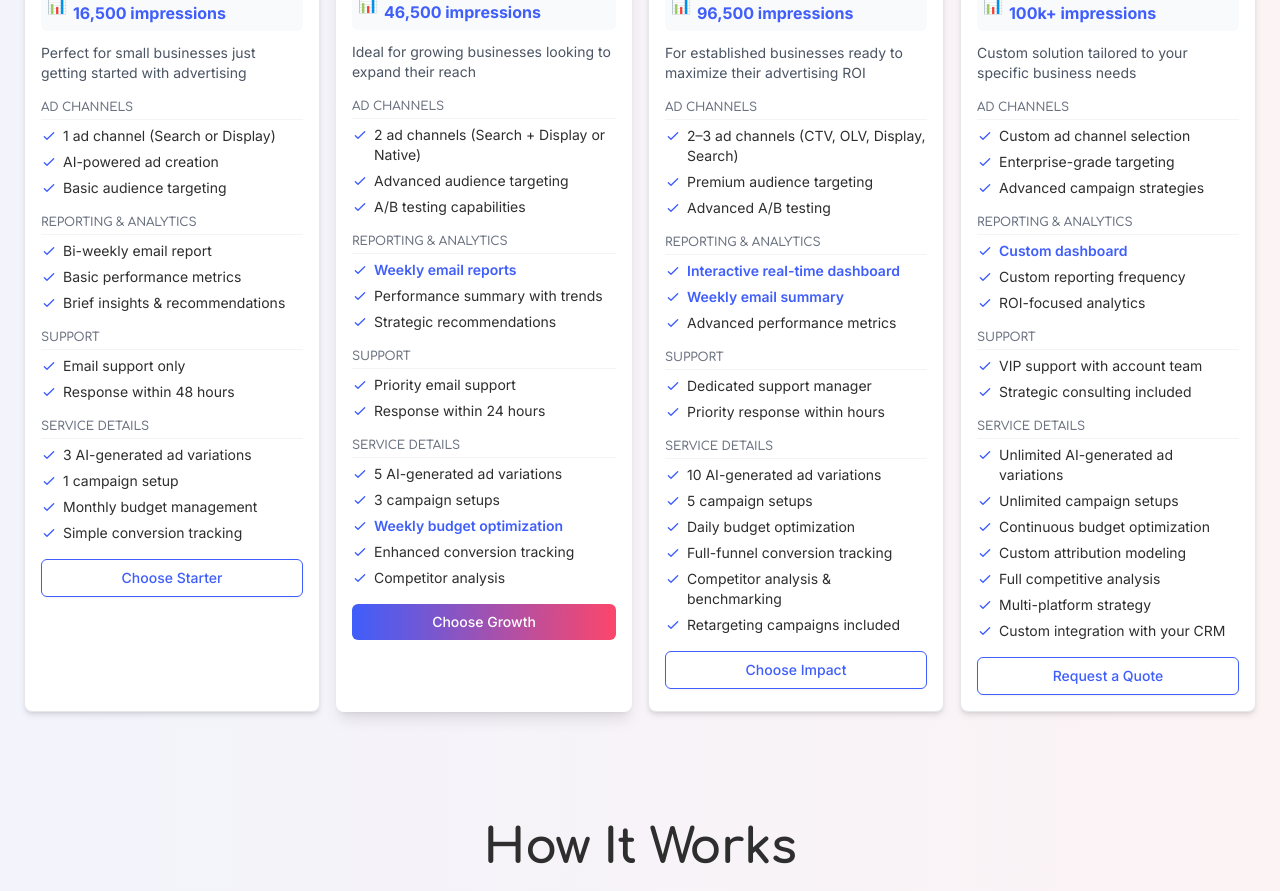
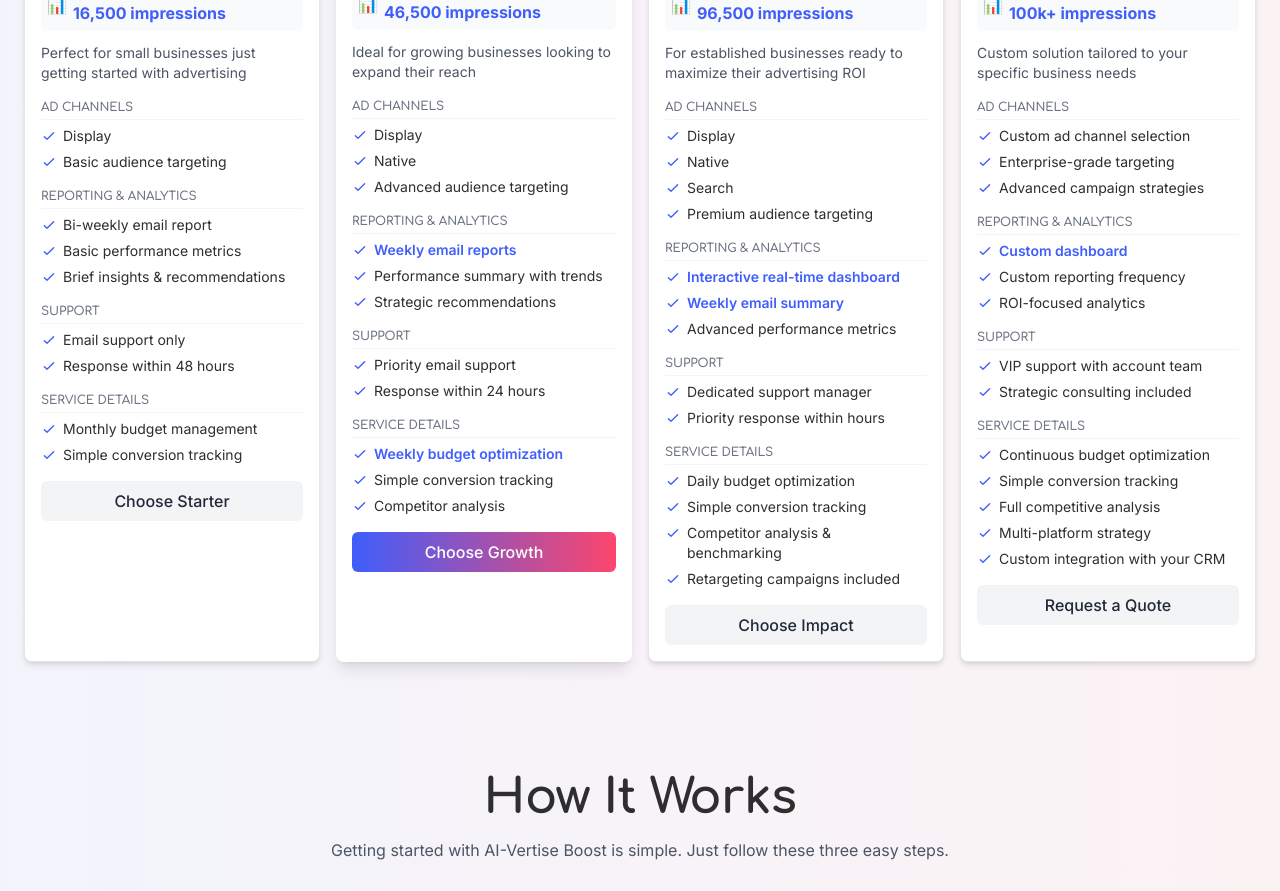
Before and after one commit to natalyineu/saas, a Next.js app in the folder ai/: page / in a window 1280 px wide. Shown: the part 2180-3071 px from the top of the page. Built offline with nearby package versions, Linux system fonts and the light colour scheme.

Commit message:
Update pricing plans: separate Display and Native ad channels, simplify features

```diff
--- a/ai/app/components/PricingSection.tsx
+++ b/ai/app/components/PricingSection.tsx
@@ -22,8 +22,7 @@ export default function PricingSection() {
         {
           title: "Ad Channels",
           features: [
-            "1 ad channel (Search or Display)",
-            "AI-powered ad creation",
+            "Display",
             "Basic audience targeting"
           ]
         },
@@ -45,8 +44,6 @@ export default function PricingSection() {
         {
           title: "Service Details",
           features: [
-            "3 AI-generated ad variations",
-            "1 campaign setup",
             "Monthly budget management",
             "Simple conversion tracking"
           ]
@@ -65,9 +62,9 @@ export default function PricingSection() {
         {
           title: "Ad Channels",
           features: [
-            "2 ad channels (Search + Display or Native)",
-            "Advanced audience targeting",
-            "A/B testing capabilities"
+            "Display",
+            "Native",
+            "Advanced audience targeting"
           ]
         },
         {
@@ -88,10 +85,8 @@ export default function PricingSection() {
         {
           title: "Service Details",
           features: [
-            "5 AI-generated ad variations",
-            "3 campaign setups",
             "Weekly budget optimization",
-            "Enhanced conversion tracking",
+            "Simple conversion tracking",
             "Competitor analysis"
           ]
         }
@@ -109,9 +104,10 @@ export default function PricingSection() {
         {
           title: "Ad Channels",
           features: [
-            "2–3 ad channels (CTV, OLV, Display, Search)",
-            "Premium audience targeting",
-            "Advanced A/B testing"
+            "Display",
+            "Native",
+            "Search",
+            "Premium audience targeting"
           ]
         },
         {
@@ -132,10 +128,8 @@ export default function PricingSection() {
         {
           title: "Service Details",
           features: [
-            "10 AI-generated ad variations",
-            "5 campaign setups",
             "Daily budget optimization",
-            "Full-funnel conversion tracking",
+            "Simple conversion tracking",
             "Competitor analysis & benchmarking",
             "Retargeting campaigns included"
           ]
@@ -177,10 +171,8 @@ export default function PricingSection() {
         {
           title: "Service Details",
           features: [
-            "Unlimited AI-generated ad variations",
-            "Unlimited campaign setups",
             "Continuous budget optimization",
-            "Custom attribution modeling",
+            "Simple conversion tracking",
             "Full competitive analysis",
             "Multi-platform strategy",
             "Custom integration with your CRM"
@@ -256,10 +248,10 @@ export default function PricingSection() {
 
               <Link
                 href={plan.buttonLink}
-                className={`block text-center py-2 px-3 rounded-md font-medium text-sm mt-auto ${
+                className={`block w-full text-center py-2 px-4 rounded-md font-medium transition-colors ${
                   plan.highlight
-                    ? 'bg-gradient-to-r from-primary-purple to-primary-pink text-white hover:shadow-lg transform hover:-translate-y-0.5 transition-all duration-300'
-                    : 'btn-secondary'
+                    ? 'bg-gradient-to-r from-primary-purple to-primary-pink text-white hover:from-primary-purple/90 hover:to-primary-pink/90'
+                    : 'bg-gray-100 text-gray-800 hover:bg-gray-200'
                 }`}
               >
                 {plan.buttonText}
--- a/ai/app/faq/page.tsx
+++ b/ai/app/faq/page.tsx
@@ -12,7 +12,7 @@ export const metadata: Metadata = {
     title: 'Frequently Asked Questions | AI-Vertise Boost',
     description: 'Find answers to common questions about AI-Vertise Boost, our AI-powered advertising platform for small and medium businesses.',
     type: 'website',
-    url: 'https://aivertise.io/faq',
+    url: 'https://ai-vertise.com/faq',
   },
   twitter: {
     card: 'summary',
@@ -45,15 +45,15 @@ export default function FAQPage() {
     },
     {
       question: "How does billing work?",
-      answer: "We offer monthly subscription plans with different features based on your business needs. You can upgrade, downgrade, or cancel your subscription at any time. Ad spend on platforms like Google and Facebook is separate from our subscription fee."
+      answer: "We offer monthly subscription plans with different features based on your business needs. You can upgrade, downgrade, or cancel your subscription at any time. Your payment includes all advertising costs, including ad spend on third-party platforms, as well as all work performed by our developers and product team."
     },
     {
       question: "Is there a minimum ad budget required?",
-      answer: "No, there's no minimum ad budget. However, we recommend at least $300/month of ad spend (paid directly to the ad platforms) to see meaningful results."
+      answer: "No, there's no minimum ad budget. However, we recommend at least $300/month of ad spend to see meaningful results. For clients requiring higher impression volumes (1 million or more), we offer fully customized campaigns with budgets starting from $600."
     },
     {
       question: "Can I get a refund if I'm not satisfied?",
-      answer: "Yes, we offer a 14-day money-back guarantee for new customers. If you're not satisfied with our service, contact us within 14 days of your initial purchase for a full refund."
+      answer: "Our refund policy is strictly limited to the following conditions: Refund requests must be submitted in writing to our support team within 24 hours of payment. If no refund request is received within 24 hours, we will proceed with the campaign as planned, and no refund will be provided. No refunds will be processed for campaigns that have already been launched. Technical issues on our side that prevent campaign delivery may qualify for partial or full refund at our discretion."
     },
     {
       question: "How do I contact customer support?",
```
